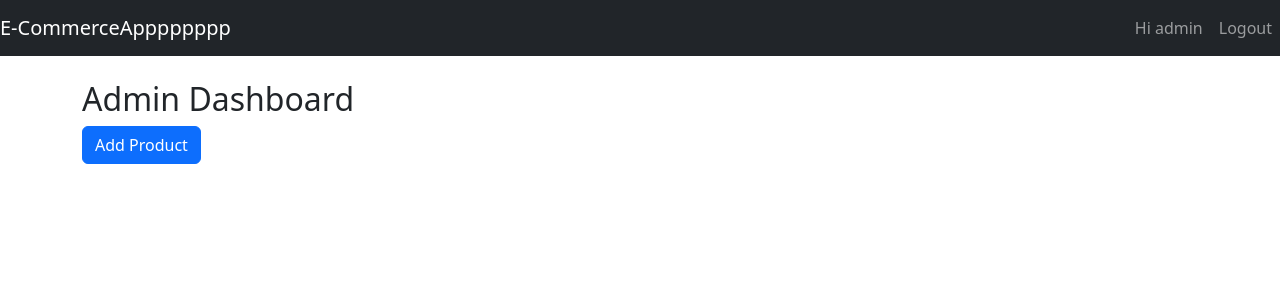
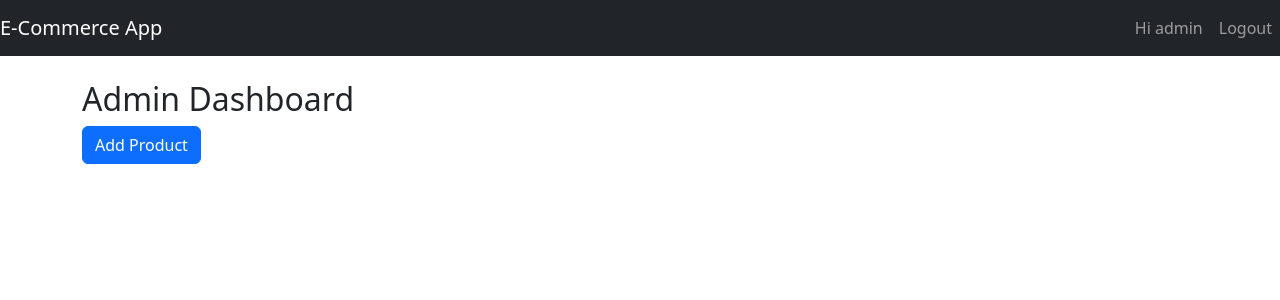
Before and after one commit to k-patidar/CIcdtask, a Flask app: page /admin in a window 1280 px wide. Shown: the top 300 px of the page. Run offline with Flask 2, Linux system fonts and the light colour scheme; a user stored in the database is signed in.

Commit message:
Update base.html

```diff
--- a/templates/base.html
+++ b/templates/base.html
@@ -6,7 +6,7 @@
 </head>
 <body>
 <nav class="navbar navbar-expand-lg navbar-dark bg-dark">
-  <a class="navbar-brand" href="/">E-CommerceApppppppp</a>
+  <a class="navbar-brand" href="/">E-Commerce App</a>
   <div class="collapse navbar-collapse">
     <ul class="navbar-nav ms-auto">
       {% if session.username %}
```
